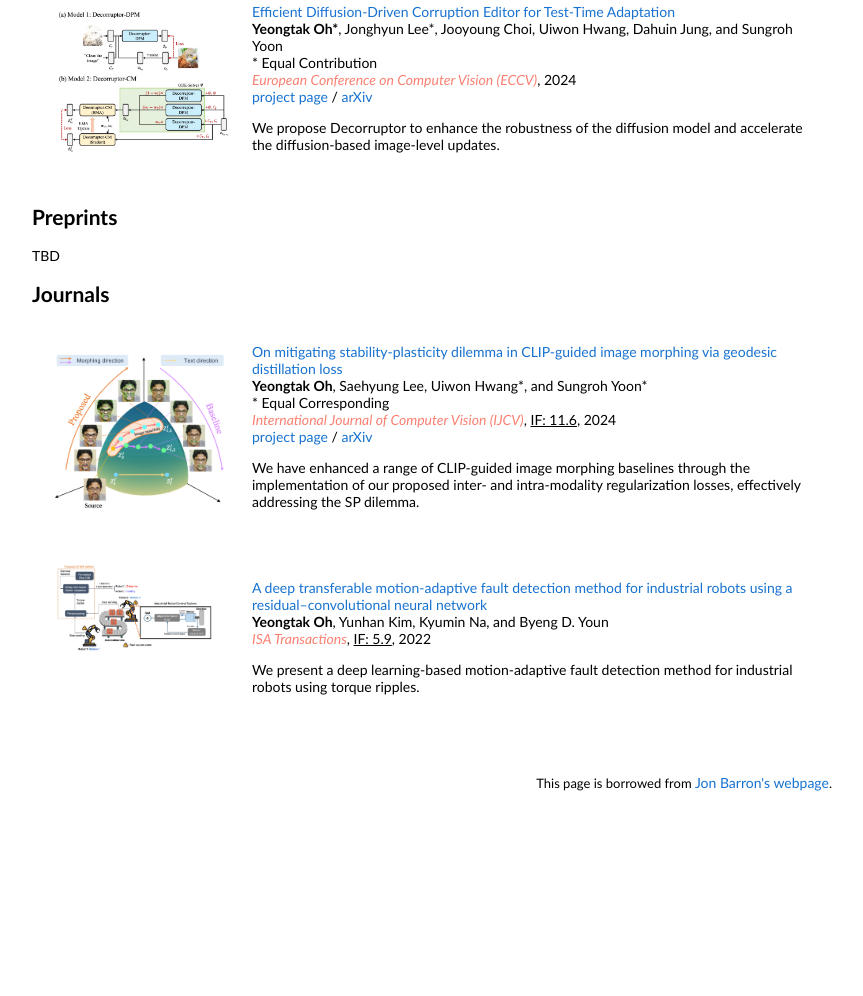
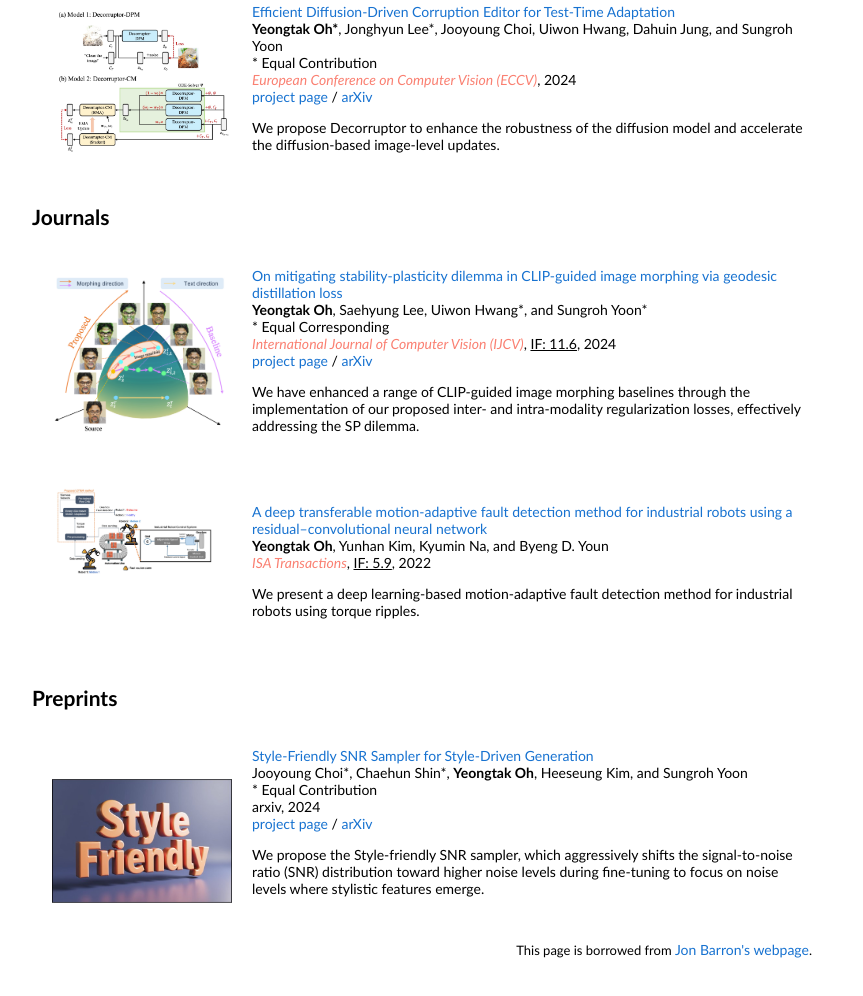
Before and after one commit to oyt9306/oyt9306.github.io, a plain HTML site: page index.html in a window 1280 px wide. Shown: the part 716-1712 px from the top of the page, without its empty margins (208-1071 px from the left). Before the commit the page ends 1528 px from the top, so only its background shows below. Drawn offline with Linux system fonts and the light colour scheme.

Commit message:
Update index.html

```diff
--- a/index.html
+++ b/index.html
@@ -118,8 +118,7 @@ with Multi-View ControlNet</span>
   </td>
     </tr>
       </table>
-      <h2>Preprints</h2>
-  TBD
+
 
       <h2>Journals</h2>
       <table style="width:100%;border:0px;border-spacing:0px;border-collapse:separate;margin-right:auto;margin-left:auto;"><tbody>
@@ -189,7 +188,39 @@ via geodesic distillation loss</span>
           </td>
         </tr>
       </table>
+      <h2>Preprints</h2>
+    <table style="width:100%;border:0px;border-spacing:0px;border-collapse:separate;margin-right:auto;margin-left:auto;"><tbody>
+                    <tr onmouseout="db3d_stop()" onmouseover="db3d_start()">
+             <td style="padding:20px;width:25%;vertical-align:middle">
+                         <div class="one">
+                          <img src="images/style_friendly.jpg" alt="b3do" width="180" style="border-style: none">
+                        </div>
+                        <script type="text/javascript">
+                          function db3d_start() {
+                            document.getElementById('db3d_image').style.opacity = "1";
+                          }
 
+                          function db3d_stop() {
+                            document.getElementById('db3d_image').style.opacity = "0";
+                          }
+                          db3d_stop()
+                        </script>
+            </td>
+        <td style="padding:20px;width:75%;vertical-align:middle">
+              <a href="">
+                <span class="papertitle">Style-Friendly SNR Sampler for Style-Driven Generation</span>
+              </a>
+              <br>
+              Jooyoung Choi*, Chaehun Shin*, <b>Yeongtak Oh</b>, Heeseung Kim, and Sungroh Yoon
+        <br>
+              * Equal Contribution
+              <br>
+              arxiv, 2024
+              <br>
+              <a href="">project page</a> /
+              <a href="">arXiv</a>
+              <p></p>
+          <p>We propose the Style-friendly SNR sampler, which aggressively shifts the signal-to-noise ratio (SNR) distribution toward higher noise levels during fine-tuning to focus on noise levels where stylistic features emerge.</p>
   <!--
           <tr>
             <td style="padding:20px;width:25%;vertical-align:middle">
```
Lines whose indentation alone changed are shown as unchanged.
